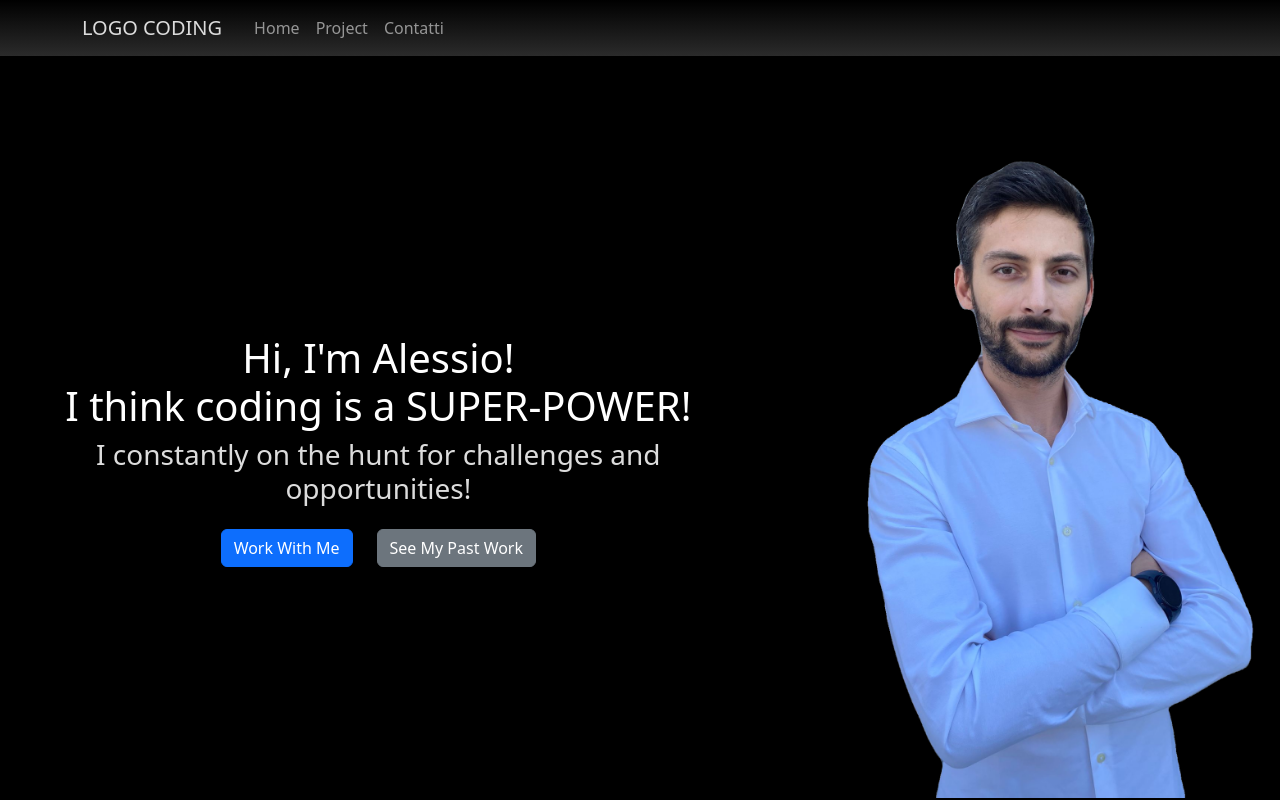
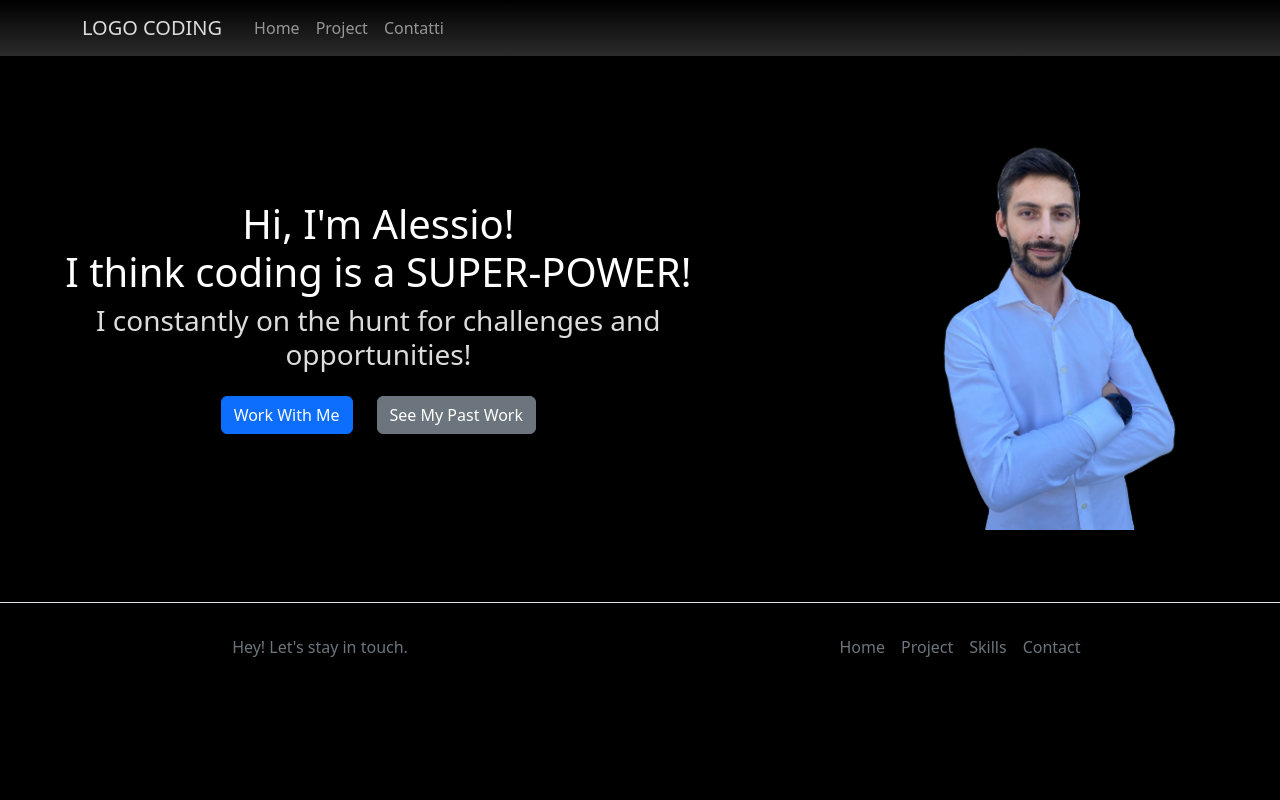
Before and after one commit to ToniBlaze/portfolio, a React (Create React App) app: page / in a window 1280 px wide. Shown: the top 800 px of the page. Built offline with nearby package versions, Linux system fonts and the light colour scheme.

Commit message:
add css photo

```diff
--- a/src/App.css
+++ b/src/App.css
@@ -30,3 +30,8 @@ html {
     rgba(0, 0, 0, 1) 100%
   );
 }
+
+#ale-photo {
+  max-width: 60%;
+  height: auto;
+}
--- a/src/components/HomePageComponents/About.js
+++ b/src/components/HomePageComponents/About.js
@@ -26,8 +26,8 @@ export default function About() {
           </Button>
         </div>
       </div>
-      <div className="col-4 mt-4">
-        <Image id="ale-photo"className="w-100 rounded-5 rounded-top-0" alt="hero" src={AleImg} />
+      <div className="col-4 mt-4 overflow-hidden rounded-5 rounded-top-0">
+        <Image id="ale-photo"  alt="hero" src={AleImg} />
       </div>
     </Col>
   );
```
